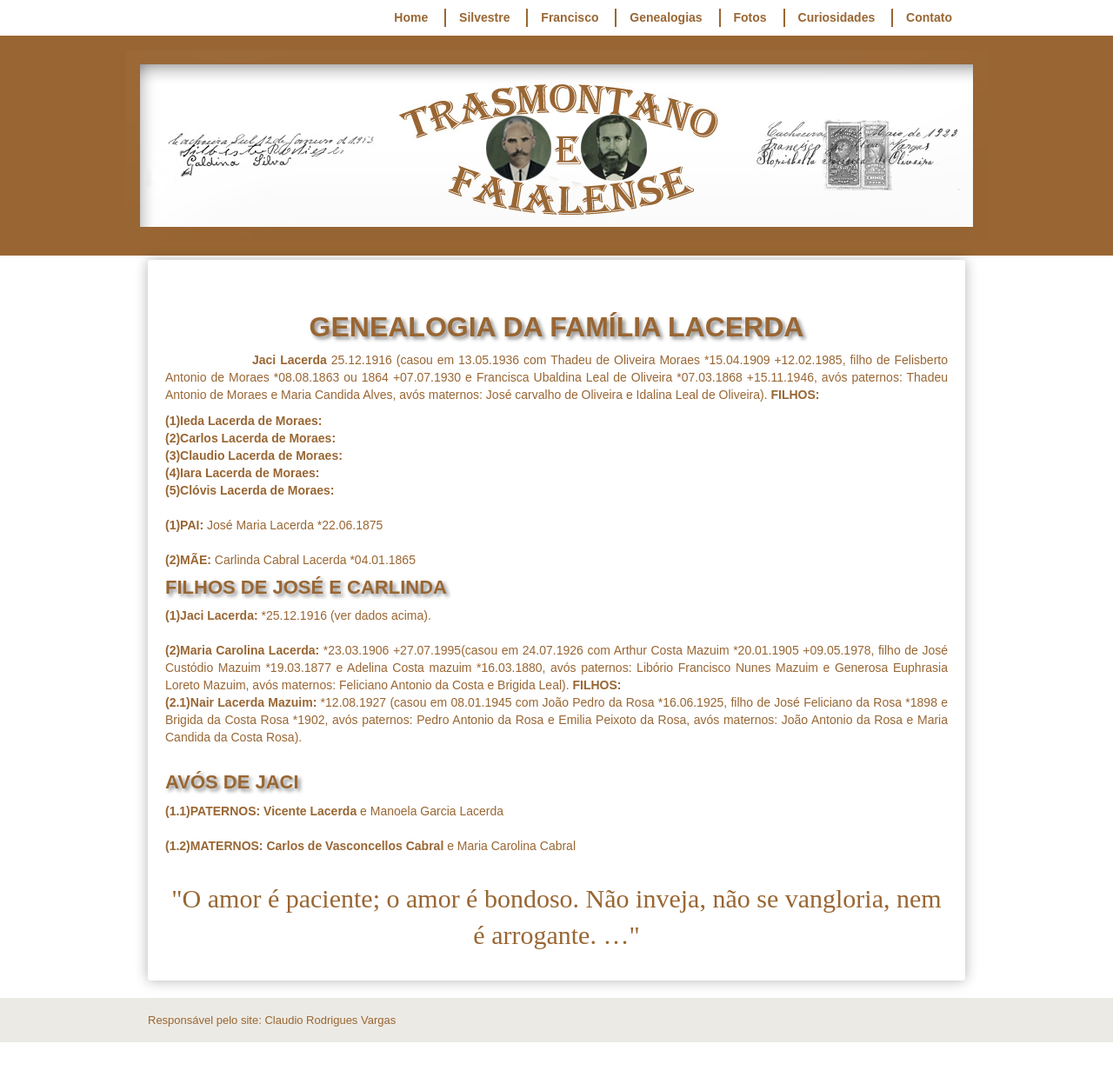
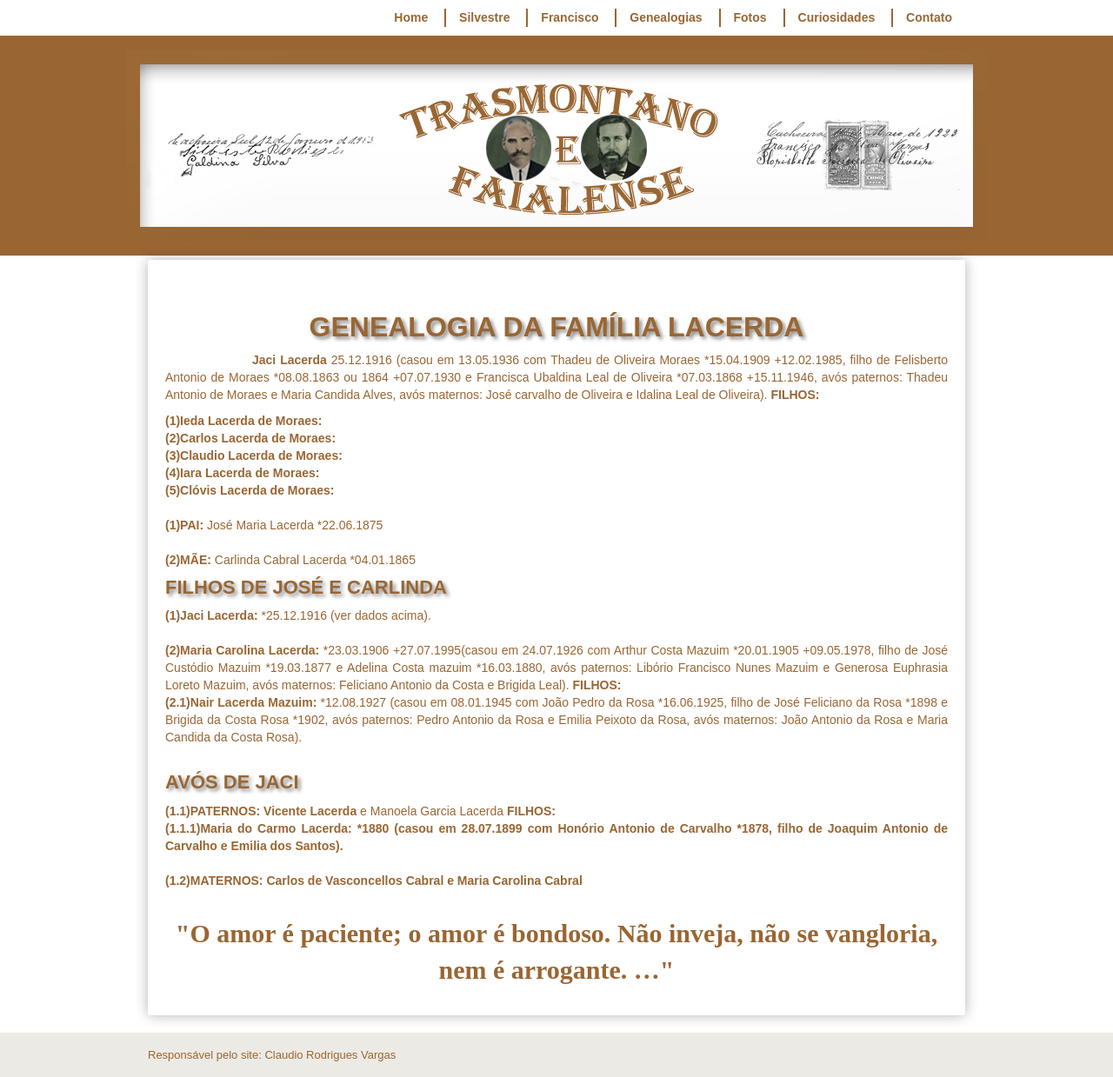
Before and after one commit to claudiovargas1955/claudiovargas1955.github.io, a Jekyll site: the page built from _pages/familia-lacerda.html, in a window 1280 px wide. Shown: the whole page at 87% size. Built offline with Jekyll 4.4.1, drawn with Linux system fonts in a browser that asks for light colours; some web fonts are replaced; before the commit the page ends 1199 px from its top, so only the background shows below that.

Commit message:
Update familia-lacerda.html

```diff
--- a/_pages/familia-lacerda.html
+++ b/_pages/familia-lacerda.html
@@ -120,7 +120,10 @@ Euphrasia Loreto Mazuim, avós maternos: Feliciano Antonio da Costa e Brigida Le
   Rosa e Maria Candida da Costa Rosa).<br><br>
 
 <h4>AVÓS DE JACI</h4>
-<p><b>(1.1)PATERNOS: Vicente Lacerda </b>e Manoela Garcia Lacerda <br><br>
+<p><b>(1.1)PATERNOS: Vicente Lacerda </b>e Manoela Garcia Lacerda <b>FILHOS: </b><br>
+  <b>(1.1.1)Maria do Carmo Lacerda: *1880 (casou em 28.07.1899 com Honório Antonio de Carvalho *1878, filho de Joaquim Antonio de
+  Carvalho e Emilia dos Santos). <br><br>
+
 
 <b>(1.2)MATERNOS: Carlos de Vasconcellos Cabral </b>e Maria Carolina Cabral <br><br>
 
```
